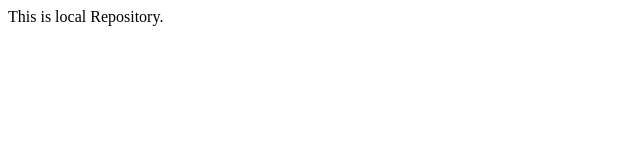
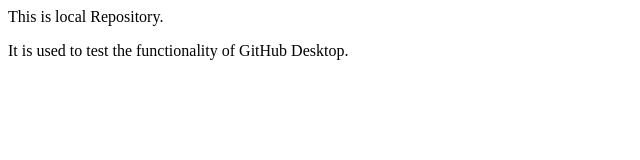
Before and after one commit to sbmRepo/LocalRepository, a plain HTML site: page LocalRepo/index.html in a window 1280 px wide. Shown: the whole page, without its empty margins (0-640 px from the left). Drawn offline with Linux system fonts and the light colour scheme.

Commit message:
add paragraph in index

```diff
--- a/LocalRepo/index.html
+++ b/LocalRepo/index.html
@@ -1 +1,2 @@
 <p>This is local Repository.</p>
+<p>It is used to test the functionality of GitHub Desktop.</p>
```
